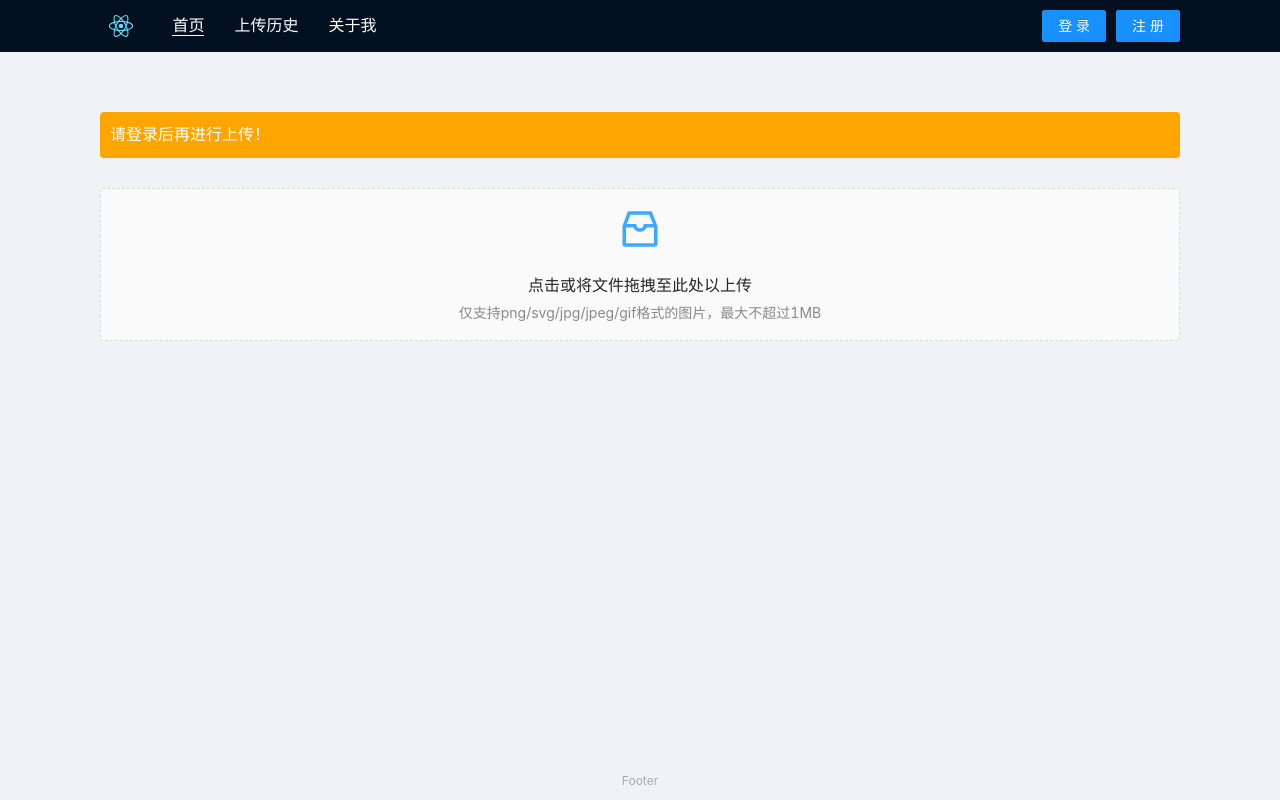
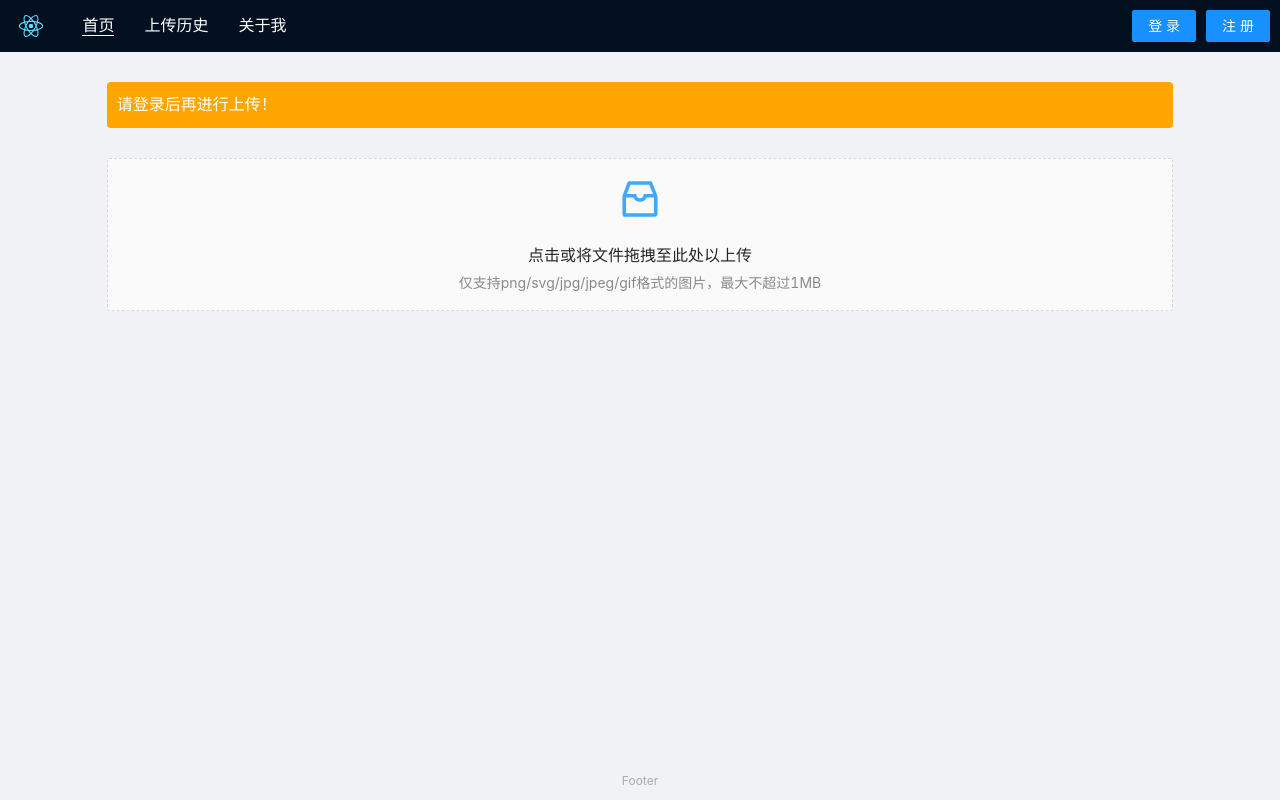
Before and after one commit to baIder/rich-image-hosting, a React (Create React App) app: page / in a window 1280 px wide. Built offline with nearby package versions, Linux system fonts and the light colour scheme; what leancloud-storage would draw is missing.

Commit message:
调整样式

```diff
--- a/src/App.css
+++ b/src/App.css
@@ -25,7 +25,6 @@ a {
   min-height: 100vh;
 }
 
-main {
+.ant-row {
   flex: 1;
-  padding: 30px 100px;
 }
--- a/src/App.tsx
+++ b/src/App.tsx
@@ -6,6 +6,7 @@ import {Routes, Route} from 'react-router-dom';
 import Loading from './components/Loading';
 import Login from './pages/Login';
 import Register from './pages/Register';
+import {Col, Row} from 'antd';
 
 const Home = lazy(() => import('./pages/Home'));
 const History = lazy(() => import('./pages/History'));
@@ -15,6 +16,8 @@ const App: React.FC = () => {
   return (
     <>
       <Header/>
+      <Row>
+        <Col span={20} offset={2}>
           <main>
             <Suspense fallback={<Loading/>}>
               <Routes>
@@ -26,6 +29,8 @@ const App: React.FC = () => {
               </Routes>
             </Suspense>
           </main>
+        </Col>
+      </Row>
       <Footer/>
     </>
   );
--- a/src/components/Header.tsx
+++ b/src/components/Header.tsx
@@ -10,7 +10,7 @@ const StyledHeader = styled.header`
   display: flex;
 
   align-items: center;
-  padding: 10px 100px;
+  padding: 10px;
   background: #02101f;
   color: #fff;
 `;
```
Lines whose indentation alone changed are shown as unchanged.
